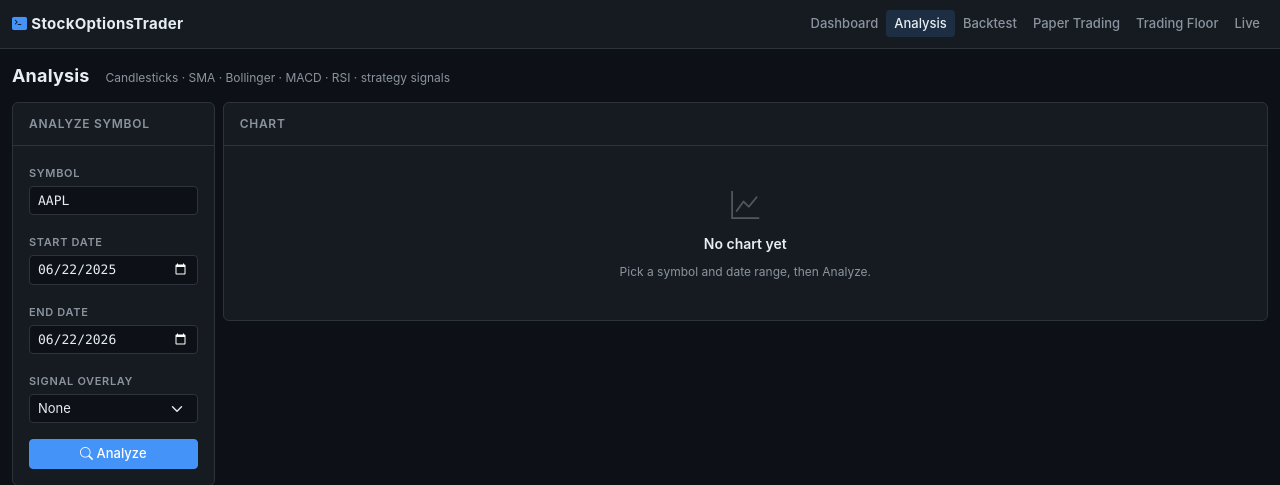
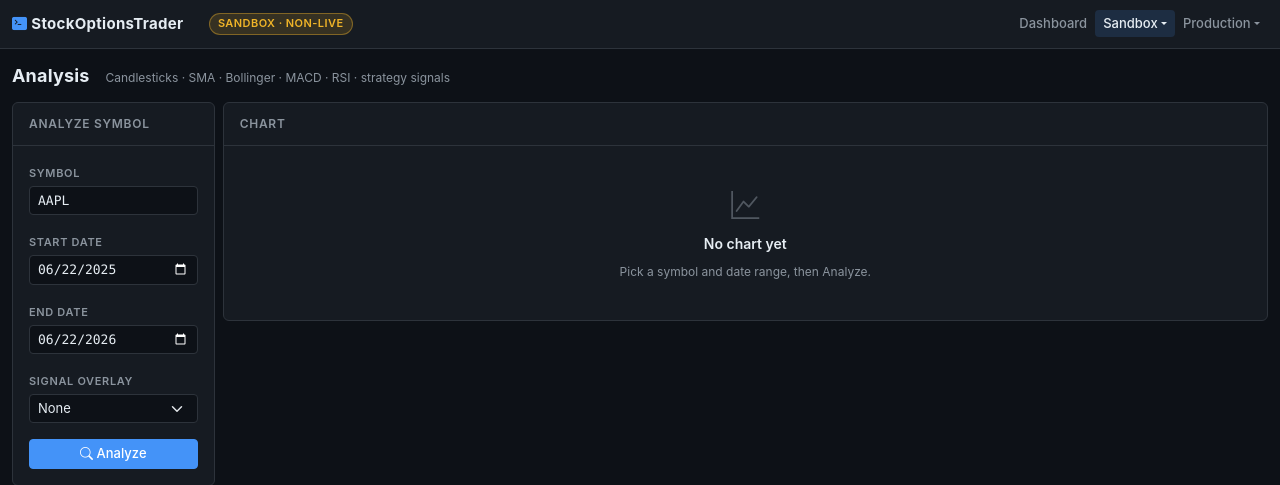
Before and after one commit to km8trix/StockOptionsTrader, a Flask app: page /analysis in a window 1280 px wide. Shown: the top 485 px of the page. Run offline with Flask 3, Linux system fonts and the light colour scheme; some libraries are stand-ins or nearby versions.

Commit message:
feat(ui): Sandbox/Production workspaces — grouped nav, badges, dashboard chooser
Phase A of the UX plan. Reorganizes the flat 6-item nav into two workspaces that
mirror the desks-vs-strategies architecture:
- Sandbox (Strategy layer, never live): Analysis, Backtest, Paper Trading
- Production (Desk layer, live-capable): Trading Floor, Live
Grouped Bootstrap dropdowns + a per-page workspace badge (SANDBOX / PRODUCTION) so
you always know which world you're in, and a Dashboard chooser card pair as the
orientation hub. #navLiveDot id preserved so live.js is unaffected. Templates/CSS
only; all 6 pages render 200, 324 GUI tests pass.

Follow-ups (later Phase A / B): scope the Backtest UI to strategy-only in Sandbox vs
desk/fund in Production (+ light server guard), and add the Production live-charts page.

Co-Authored-By: Claude Opus 4.8 <noreply@anthropic.com>

```diff
--- a/gui/static/css/style.css
+++ b/gui/static/css/style.css
@@ -1294,3 +1294,12 @@ th.sortable .sort-arrow {
 .placed-orders-list { list-style: none; margin: 0; padding: 0; }
 .placed-orders-item { display: flex; align-items: center;
     justify-content: space-between; gap: 0.5rem; padding: 0.25rem 0; }
+
+/* Workspace badge (navbar): Sandbox = non-live research, Production = live-capable. */
+.ws-badge { font-size: 0.6875rem; font-weight: 600; letter-spacing: 0.04em;
+    text-transform: uppercase; padding: 0.15rem 0.5rem; border-radius: 999px;
+    margin-left: 0.6rem; white-space: nowrap; }
+.ws-badge-sandbox { background: rgba(240, 180, 40, 0.15); color: #f0b428;
+    border: 1px solid rgba(240, 180, 40, 0.4); }
+.ws-badge-production { background: rgba(68, 147, 248, 0.15); color: #4493f8;
+    border: 1px solid rgba(68, 147, 248, 0.4); }
--- a/gui/templates/base.html
+++ b/gui/templates/base.html
@@ -12,9 +12,33 @@
 <body class="d-flex flex-column min-vh-100">
     <nav class="navbar navbar-expand-lg app-nav sticky-top" aria-label="Main navigation">
         <div class="container-fluid">
+            {# Two workspaces: Sandbox = Strategy layer (never live), Production
+               = Desk layer (live-capable). The split mirrors the desks-vs-
+               strategies architecture so the nav itself teaches the model. #}
+            {% set sandbox_items = [
+                ('/analysis', 'Analysis'),
+                ('/backtest', 'Backtest'),
+                ('/paper_trade', 'Paper Trading'),
+            ] %}
+            {% set production_items = [
+                ('/floor', 'Trading Floor'),
+                ('/live', 'Live'),
+            ] %}
+            {% set sandbox_paths = sandbox_items | map(attribute=0) | list %}
+            {% set production_paths = production_items | map(attribute=0) | list %}
+            {% set section = 'sandbox' if request.path in sandbox_paths
+                             else ('production' if request.path in production_paths
+                                   else '') %}
             <a class="navbar-brand" href="/">
                 <i class="bi bi-terminal-fill" aria-hidden="true"></i>StockOptionsTrader
             </a>
+            {% if section == 'sandbox' %}
+            <span class="ws-badge ws-badge-sandbox"
+                  title="Research &amp; practice — nothing here trades live">SANDBOX · non-live</span>
+            {% elif section == 'production' %}
+            <span class="ws-badge ws-badge-production"
+                  title="Live-capable workspace">PRODUCTION</span>
+            {% endif %}
             <button class="navbar-toggler" type="button" data-bs-toggle="collapse"
                     data-bs-target="#navbarNav" aria-controls="navbarNav"
                     aria-expanded="false" aria-label="Toggle navigation">
@@ -22,26 +46,39 @@
             </button>
             <div class="collapse navbar-collapse" id="navbarNav">
                 <ul class="navbar-nav ms-auto">
-                    {% set nav_items = [
-                        ('/', 'Dashboard'),
-                        ('/analysis', 'Analysis'),
-                        ('/backtest', 'Backtest'),
-                        ('/paper_trade', 'Paper Trading'),
-                        ('/floor', 'Trading Floor'),
-                        ('/live', 'Live'),
-                    ] %}
-                    {% for href, label in nav_items %}
                     <li class="nav-item">
-                        <a class="nav-link{% if request.path == href %} active{% endif %}"
-                           {% if request.path == href %}aria-current="page"{% endif %}
-                           href="{{ href }}">{{ label }}{% if href == '/live' %}
-                            <!-- env/connection dot: hidden until live.js (the
-                                 only status poller) paints it on the Live page;
-                                 it stays absent everywhere else by design. -->
-                            <span id="navLiveDot" class="nav-live-dot d-none"
-                                  aria-hidden="true"></span>{% endif %}</a>
+                        <a class="nav-link{% if request.path == '/' %} active{% endif %}"
+                           {% if request.path == '/' %}aria-current="page"{% endif %}
+                           href="/">Dashboard</a>
                     </li>
-                    {% endfor %}
+                    <li class="nav-item dropdown">
+                        <a class="nav-link dropdown-toggle{% if section == 'sandbox' %} active{% endif %}"
+                           href="#" role="button" data-bs-toggle="dropdown"
+                           aria-expanded="false">Sandbox</a>
+                        <ul class="dropdown-menu dropdown-menu-end">
+                            <li><h6 class="dropdown-header">Research &amp; practice · never live</h6></li>
+                            {% for href, label in sandbox_items %}
+                            <li><a class="dropdown-item{% if request.path == href %} active{% endif %}"
+                                   href="{{ href }}">{{ label }}</a></li>
+                            {% endfor %}
+                        </ul>
+                    </li>
+                    <li class="nav-item dropdown">
+                        <a class="nav-link dropdown-toggle{% if section == 'production' %} active{% endif %}"
+                           href="#" role="button" data-bs-toggle="dropdown"
+                           aria-expanded="false">Production</a>
+                        <ul class="dropdown-menu dropdown-menu-end">
+                            <li><h6 class="dropdown-header">Desks · live-capable</h6></li>
+                            {% for href, label in production_items %}
+                            <li><a class="dropdown-item{% if request.path == href %} active{% endif %}"
+                                   href="{{ href }}">{{ label }}{% if href == '/live' %}
+                                <!-- env/connection dot: hidden until live.js (the
+                                     only status poller) paints it on the Live page. -->
+                                <span id="navLiveDot" class="nav-live-dot d-none"
+                                      aria-hidden="true"></span>{% endif %}</a></li>
+                            {% endfor %}
+                        </ul>
+                    </li>
                 </ul>
             </div>
         </div>
```
Also changed, not shown: gui/templates/index.html (+33 -0 lines).
